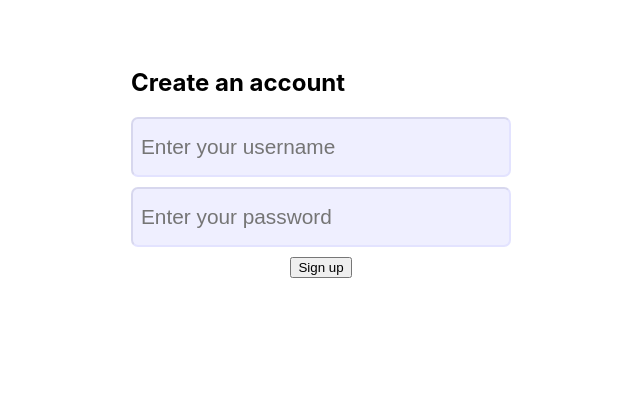
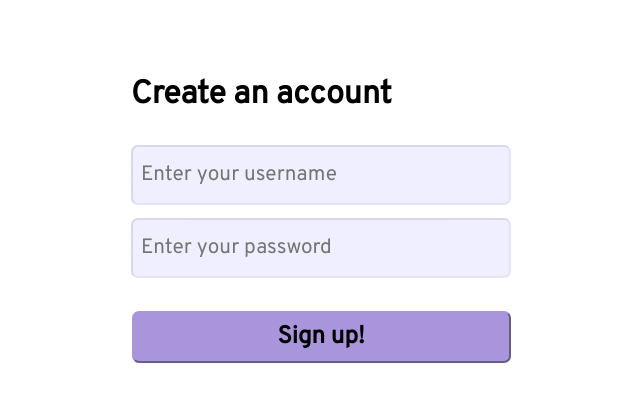
Before and after one commit to AndreaBitmind/andrea-martinez-rewindmusic-front, a React (Create React App) app: page / in a window 1280 px wide. Shown: the top 402 px of the page, without its empty margins (319-959 px from the left). Built offline with nearby package versions, Linux system fonts and the light colour scheme.

Commit message:
added button html and style

```diff
--- /dev/null
+++ b/src/components/Button/Button.tsx
@@ -0,0 +1,15 @@
+import { ButtonStyled } from "./ButtonStyled";
+
+interface ButtonProprs {
+  buttonText: string;
+}
+
+const Button = ({ buttonText }: ButtonProprs) => {
+  return (
+    <>
+      <ButtonStyled>{buttonText}</ButtonStyled>
+    </>
+  );
+};
+
+export default Button;
--- /dev/null
+++ b/src/components/Button/ButtonStyled.ts
@@ -0,0 +1,17 @@
+import styled from "styled-components";
+
+export const ButtonStyled = styled.button`
+  padding: 1.5rem;
+  width: 379px;
+  height: 40px;
+  font-size: 1.5rem;
+  border-radius: 7px;
+  background-color: ${(props) => props.theme.mainButton};
+  display: flex;
+  justify-content: center;
+  align-items: center;
+  font-weight: bold;
+  border-color: ${(props) => props.theme.mainButton};
+  margin-top: 20px;
+  font-family: inherit;
+`;
--- a/src/components/Register/Register.tsx
+++ b/src/components/Register/Register.tsx
@@ -1,3 +1,5 @@
+import Button from "../Button/Button";
+
 export const Register = () => {
   return (
     <div className="main-component">
@@ -15,7 +17,7 @@ export const Register = () => {
           required
           autoComplete="off"
         />
-        <button type="submit">Sign up</button>
+        <Button buttonText="Sign up!" />
       </form>
     </div>
   );
--- a/src/components/Register/RegisterStyled.ts
+++ b/src/components/Register/RegisterStyled.ts
@@ -4,28 +4,31 @@ export const RegisterStyle = styled.div`
   padding: 0;
   margin: 0 auto;
   display: flex;
-  list-style: none;
-  gap: 1rem;
   width: fit-content;
   padding: 3rem;
   padding-left: 20px;
   padding-right: 20px;
 
+  h2 {
+    margin-bottom: 30px;
+    font-size: 2rem;
+  }
+
   form {
     display: flex;
     flex-direction: column;
     align-items: center;
-    font-family: Overpass, Verdana, Geneva, Tahoma, sans-serif;
   }
 
   input {
     border-radius: 7px;
     background-color: ${(props) => props.theme.backgroundInputColor};
-    margin-bottom: 10px;
+    margin-bottom: 13px;
     padding: 8px;
     border-color: ${(props) => props.theme.backgroundInputColor};
     width: 360px;
     height: 40px;
     font-size: 1.3rem;
+    font-family: inherit;
   }
 `;
--- a/src/index.css
+++ b/src/index.css
@@ -1,13 +1,9 @@
 body {
   margin: 0;
-  font-family: -apple-system, BlinkMacSystemFont, 'Segoe UI', 'Roboto', 'Oxygen',
-    'Ubuntu', 'Cantarell', 'Fira Sans', 'Droid Sans', 'Helvetica Neue',
+  box-sizing: border-box;
+  font-family: Overpass, -apple-system, BlinkMacSystemFont, "Segoe UI", "Roboto",
+    "Oxygen", "Ubuntu", "Cantarell", "Fira Sans", "Droid Sans", "Helvetica Neue",
     sans-serif;
   -webkit-font-smoothing: antialiased;
   -moz-osx-font-smoothing: grayscale;
 }
-
-code {
-  font-family: source-code-pro, Menlo, Monaco, Consolas, 'Courier New',
-    monospace;
-}
```
